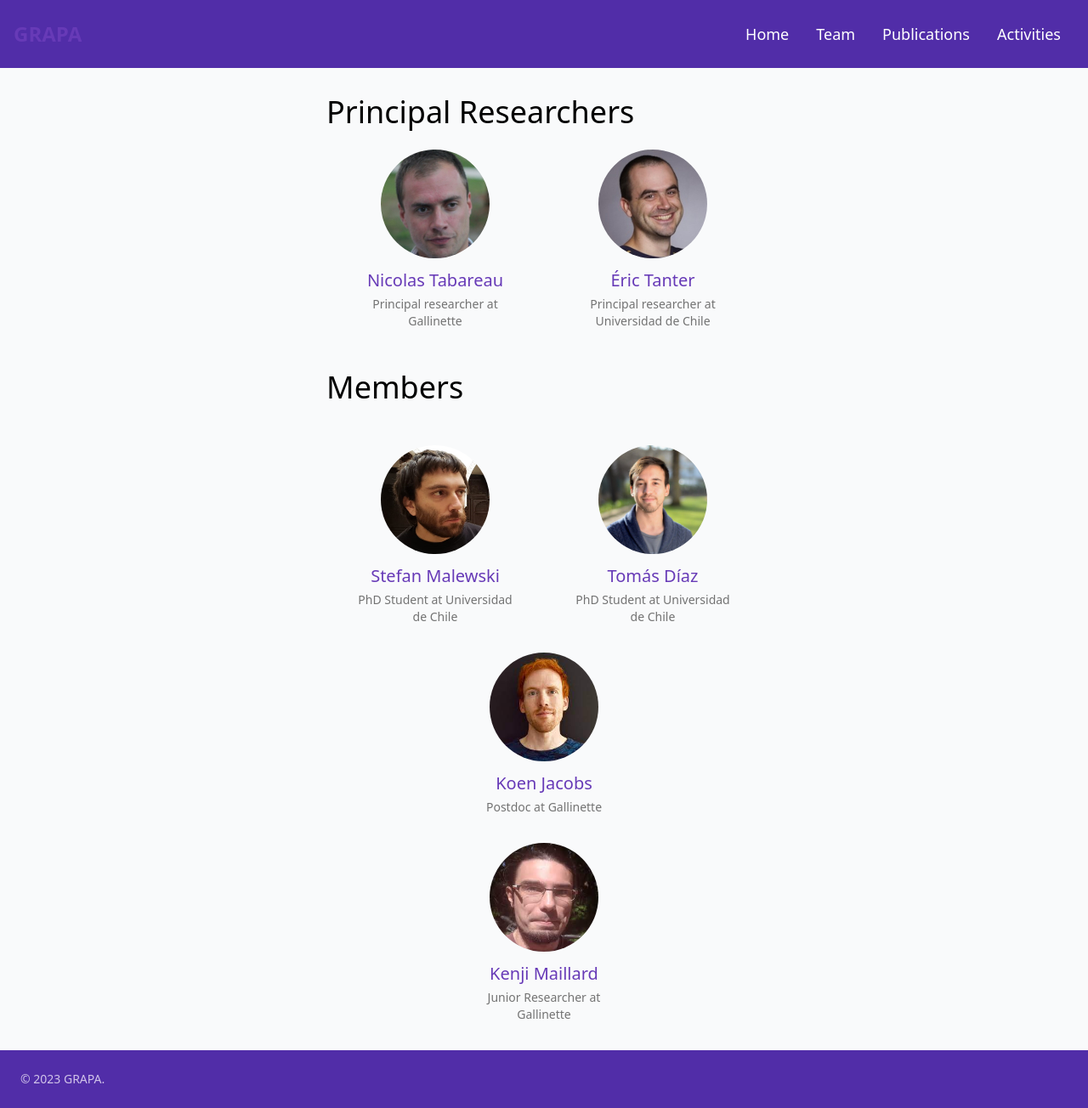
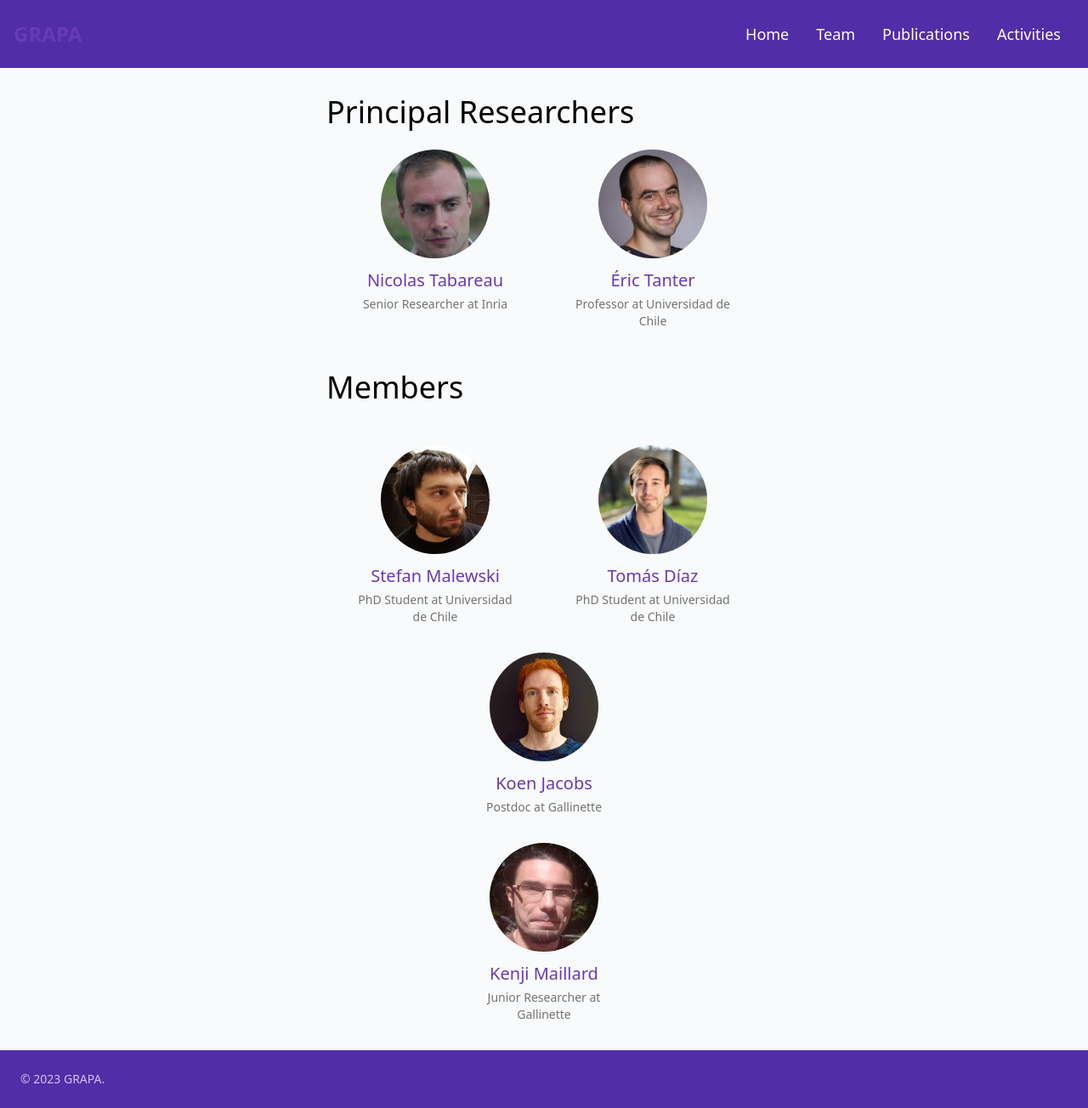
Before and after one commit to pleiad/grapa-website, a Jekyll site: the page built from team.html, in a window 1280 px wide. Shown: the whole page at 85% size. Built offline with Jekyll 4.4.1, drawn with Linux system fonts in a browser that asks for light colours; nearby versions of some CDN libraries; some web fonts are replaced.

Commit message:
desc Nico/Eric

```diff
--- a/_data/members.yml
+++ b/_data/members.yml
@@ -21,14 +21,14 @@
 
 - name: Nicolas Tabareau
   img: nicolas.jpg
-  status: Principal researcher
+  status: Senior Researcher
   code: senior
   url: https://tabareau.fr/
-  institution: Gallinette
+  institution: Inria
 
 - name: Éric Tanter
   img: eric.jpg
-  status: Principal researcher
+  status: Professor
   code: senior
   url: https://pleiad.cl/people/etanter
   institution: Universidad de Chile
```
